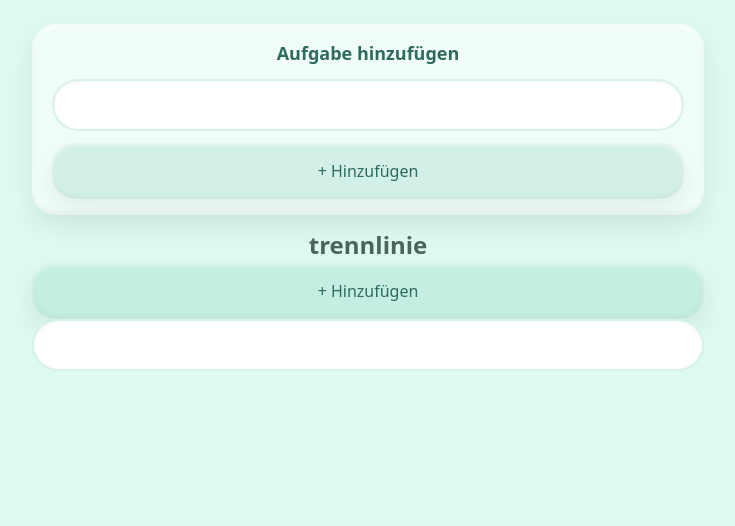
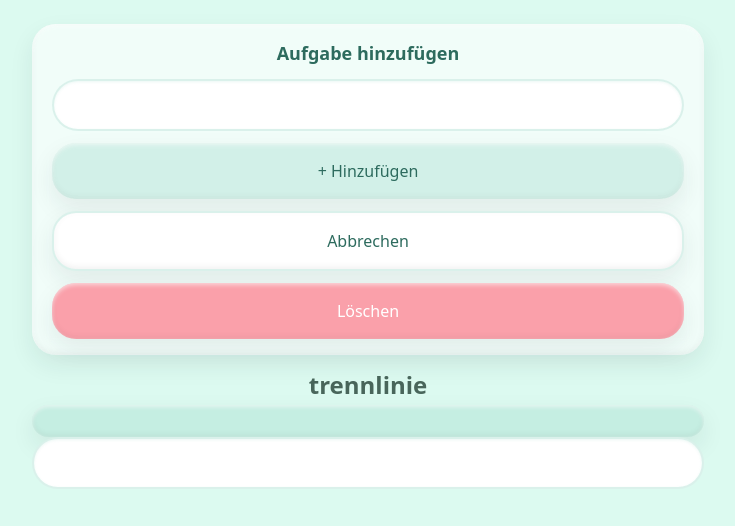
Before and after one commit to JanaWalt/motivalist-todo-app, a React (Vite) app: page / in a window 1280 px wide. Shown: the top 526 px of the page, without its empty margins (272-1007 px from the left). Built offline with nearby package versions, Linux system fonts and the light colour scheme.

Commit message:
add button variants and focus styles

```diff
--- a/src/components/features/TodoItem/TodoItem.jsx
+++ b/src/components/features/TodoItem/TodoItem.jsx
@@ -1,17 +1,22 @@
-import React from 'react'
-import styles from './Todoitem.module.css'
-import Button from '../../ui/Button/Button'
-import Input from '../../ui/Input/Input'
+import React from "react";
+import styles from "./Todoitem.module.css";
+import Button from "../../ui/Button/Button";
+import Input from "../../ui/Input/Input";
 
 const TodoItem = () => {
   return (
-      <div className={styles.todoItem}>
-        <h2 className={styles.todoItem_title}>Aufgabe hinzufügen</h2>
-        <Input placeholder="Aufgabe hier eingeben..." className={styles.todoItem_field}/>
-        {/* kalendar */}
-        <Button />
+    <div className={styles.todoItem}>
+      <h2 className={styles.todoItem_title}>Aufgabe hinzufügen</h2>
+      <Input
+        placeholder="Aufgabe hier eingeben..."
+        className={styles.todoItem_field}
+      />
+      {/* kalendar */}
+      <Button variant="primary">+ Hinzufügen</Button>
+      <Button variant="secondary">Abbrechen</Button>
+      <Button variant="danger">Löschen</Button>
     </div>
-  )
-}
+  );
+};
 
-export default TodoItem
+export default TodoItem;
--- a/src/components/ui/Button/Button.jsx
+++ b/src/components/ui/Button/Button.jsx
@@ -1,10 +1,10 @@
 import React from "react";
 import styles from "./Button.module.css";
 
-const Button = () => {
+const Button = ({ variant = "primary", children }) => {
   return (
     <div>
-      <button className={styles.btn}>+ Hinzufügen</button>
+      <button className={`${styles.btn} ${styles[variant]}`}>{children}</button>
     </div>
   );
 };
--- a/src/components/ui/Button/Button.module.css
+++ b/src/components/ui/Button/Button.module.css
@@ -1,8 +1,6 @@
 .btn {
   padding: 16px 20px;
   width: 100%;
-  background-color: var(--mint-bg);
-  color: var(--mint-text);
   font-size: 16px;
   box-shadow: var(--shadow-soft);
 
@@ -11,6 +9,8 @@
   border-radius: var(--radius-m);
   cursor: pointer;
   transition: all 0.3s ease;
+
+  -webkit-tap-highlight-color: transparent;
 }
 
 .btn:hover {
@@ -18,3 +18,19 @@
   transform: translateY(-2px);
   box-shadow: var(--shadow-soft-hover);
 }
+
+.primary {
+  background-color: var(--mint-bg);
+  color: var(--mint-text);
+}
+
+.secondary {
+  background-color: white;
+  color: var(--mint-text);
+  border: 2px solid var(--mint-bg);
+}
+
+.danger {
+  background-color: #faa0aa;
+  color: white;
+}
```
